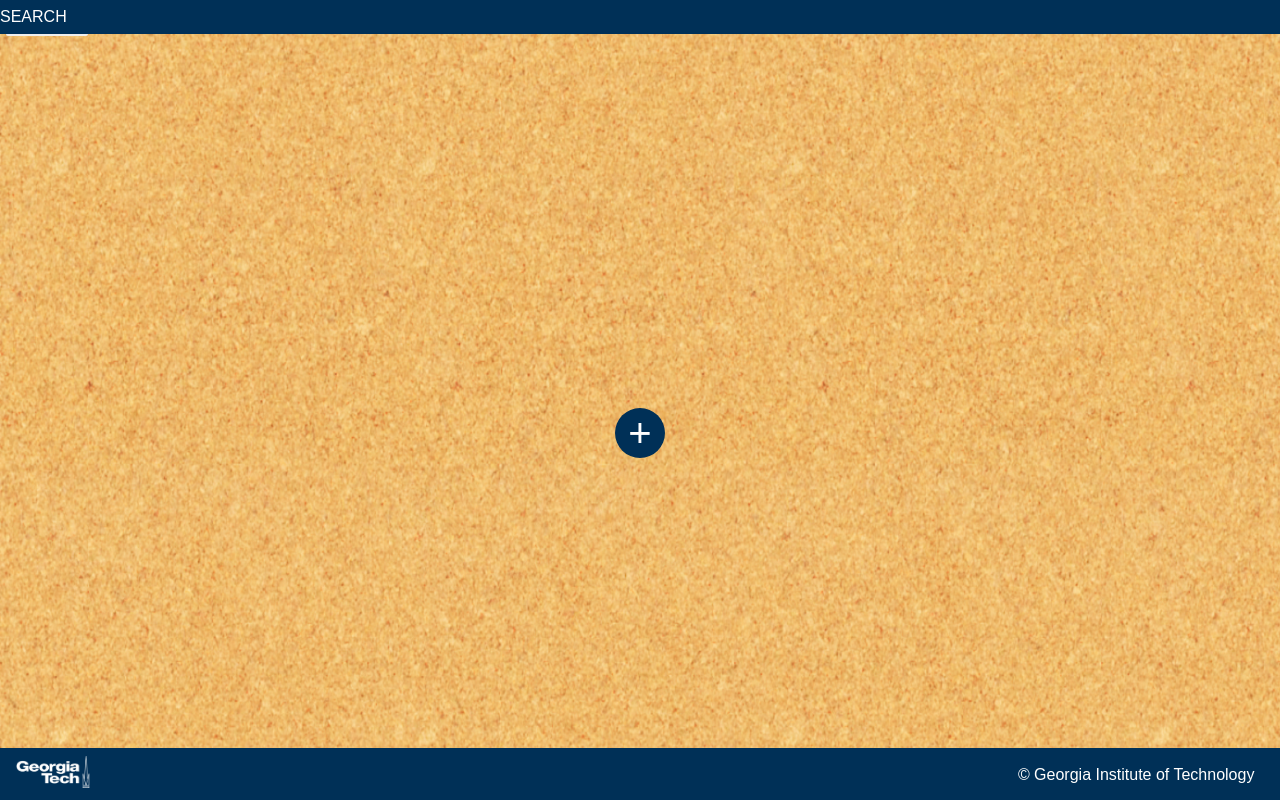
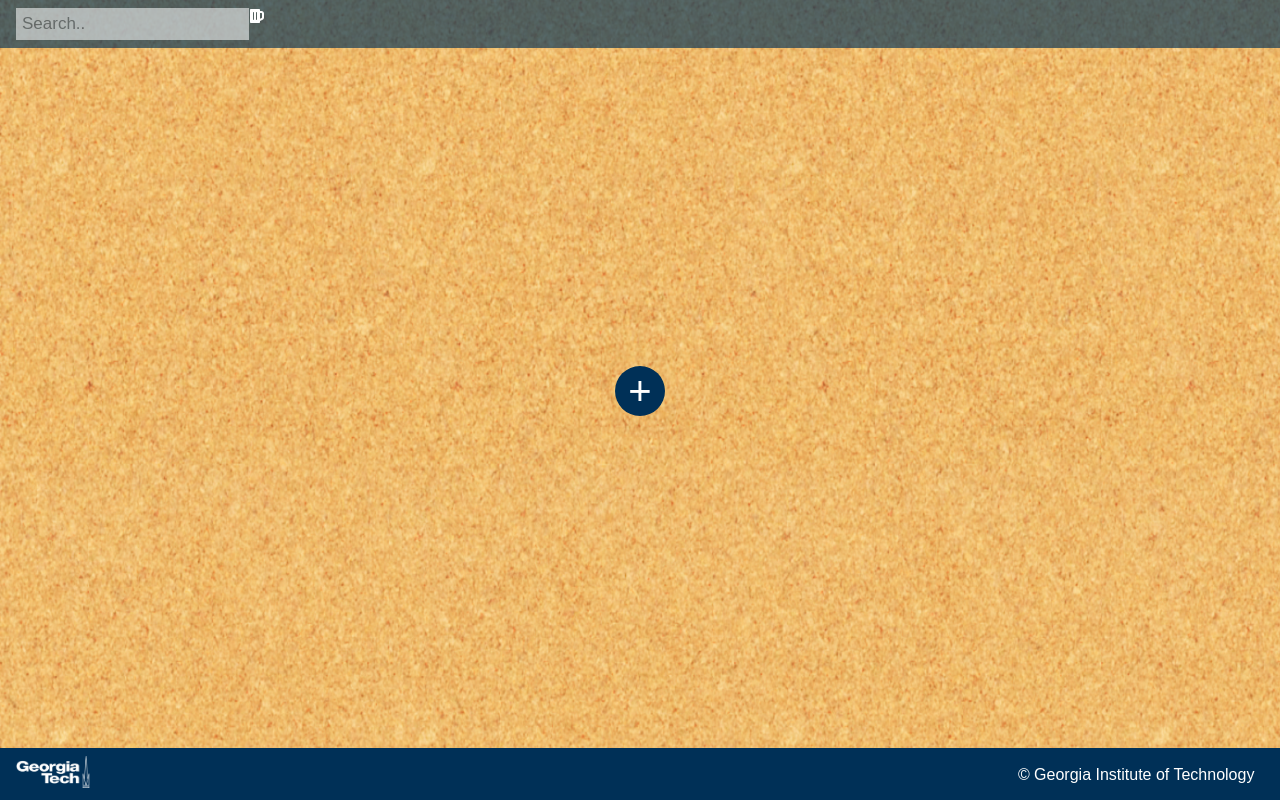
Before and after one commit to kscharm/digital-time-capsule, a React (Create React App) app: page /personalCapsule in a window 1280 px wide. Built offline with nearby package versions, Linux system fonts and the light colour scheme.

Commit message:
Added icon functionality

```diff
--- a/package.json
+++ b/package.json
@@ -5,6 +5,7 @@
   "dependencies": {
     "react": "^16.4.2",
     "react-dom": "^16.4.2",
+    "react-icons": "^3.0.5",
     "react-router-dom": "^4.3.1",
     "react-scripts": "1.1.4"
   },
--- a/src/components/NavBar/index.jsx
+++ b/src/components/NavBar/index.jsx
@@ -1,11 +1,14 @@
 import React from 'react';
 import './style.css';
+import Search from '../Search'
+import { FaBeer } from 'react-icons/fa';
 
 const NavBar = (props) => {
   return (
     <div className='navBar'>
         <div className='search'>
-            <span > SEARCH </span>
+            <Search />
+            <FaBeer/>
         </div>
     </div>
   );
--- a/src/components/NavBar/style.css
+++ b/src/components/NavBar/style.css
@@ -1,6 +1,6 @@
 .navBar {
     display: block;
-    background-color: #003057;
+    background-color: rgb(0, 48, 87, .65);
     width: 100%;
     color: white;
     padding-bottom: .5em;
--- a/src/components/ReactLink/index.jsx
+++ b/src/components/ReactLink/index.jsx
@@ -4,7 +4,7 @@ import Link from 'react-router-dom/Link';
 
 const ReactLink = (props) => {
   return (
-      <Link className='reactLink' to={props.to} > {props.linkText} </Link>
+      <Link className={ `reactLink-default reactLink-${props.linkType}` } to={props.to} > {props.linkText} </Link>
   );
 };
 
--- a/src/components/ReactLink/style.css
+++ b/src/components/ReactLink/style.css
@@ -1,4 +1,4 @@
-.reactLink {
+.reactLink-default {
     background-color: #003057;
     box-shadow: 0 5px 0 #F9F6E5;
     color: white;
@@ -8,12 +8,12 @@
     text-transform: uppercase;
 }
 
-.reactLink:hover {
+.reactLink-default:hover {
     background-color: #002233;
     cursor: pointer;
 }
 
-.reactLink:active {
+.reactLink-default:active {
     box-shadow: none;
     top: 5px;
 }
--- /dev/null
+++ b/src/components/Search/index.jsx
@@ -0,0 +1,14 @@
+import React from 'react';
+import './style.css';
+
+const Search = (props) => {
+  return (
+    <div className='search'>
+        <div className='search'>
+            <input type="text" placeholder="Search.."/>
+        </div>
+    </div>
+  );
+};
+
+export default Search;
--- /dev/null
+++ b/src/components/Search/style.css
@@ -0,0 +1,9 @@
+/* Style the search box inside the navigation bar */
+input[type=text] {
+    float: left;
+    padding: 6px;
+    border: none;
+    margin-left: 16px;
+    font-size: 17px;
+    opacity: .55;
+}
--- a/src/pages/PersonalCapsule/index.jsx
+++ b/src/pages/PersonalCapsule/index.jsx
@@ -26,10 +26,6 @@ export default class PersonalCapsule extends Component {
     return (
         <div id='capsulePage'>
           <div className='capsuleDiv' style={{background: `url(${Background})`, backgroundSize:'cover'}} >
-            <OurButton
-              buttonAction={() => { this.hello() }}
-              buttonText='CLICK ME' >
-            </OurButton>
             <div className='login'>
               <OurButton //this button needs to be in the bottom left corner and be scalable to the screen size
                 buttonAction={() => { this.hello() }}
```
Also changed, not shown: 1 other file (tests, documents, lock files or other folders).
